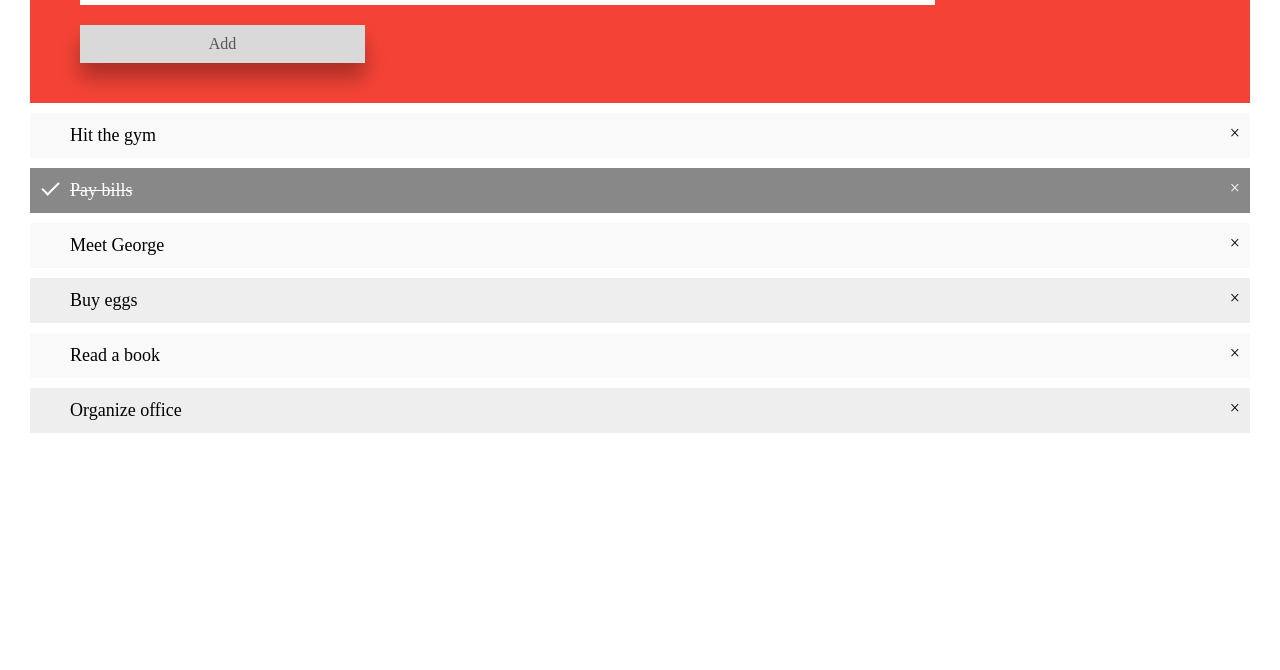
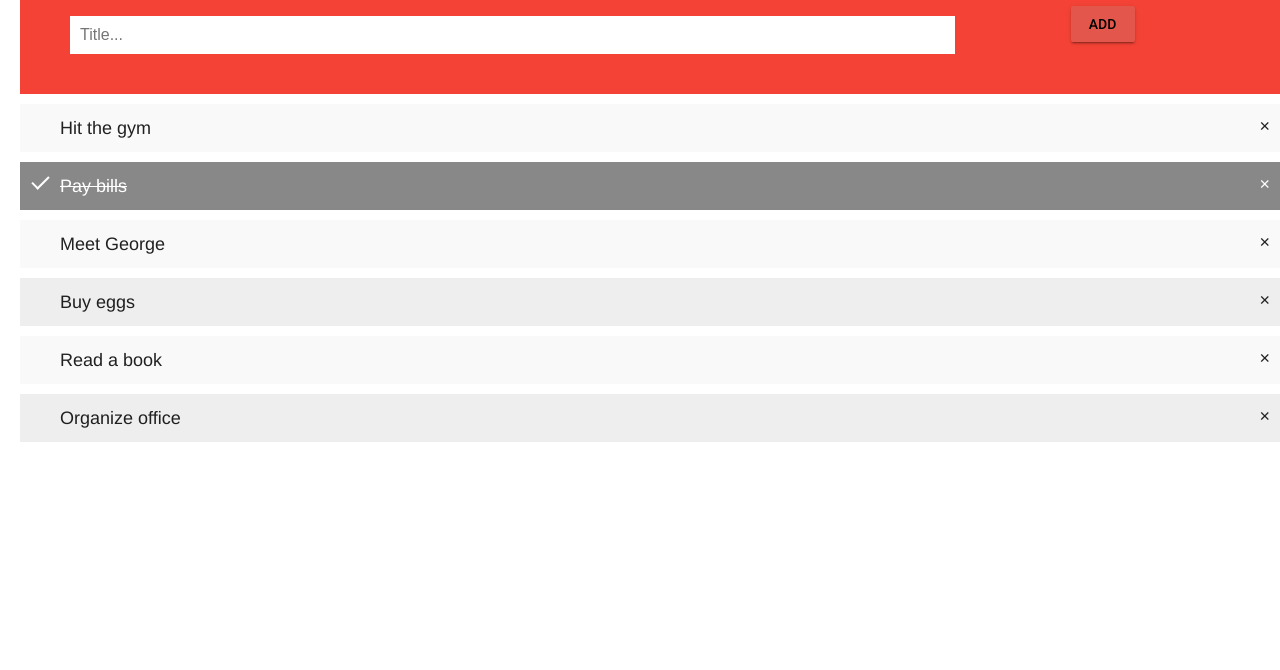
Before and after one commit to alisonramer/task-manager, a plain HTML site: page index.html in a window 1280 px wide. Shown: the part 140-810 px from the top of the page. Drawn offline with nearby package versions, Linux system fonts and the light colour scheme.

Commit message:
adding material design elements, font

```diff
--- a/index.html
+++ b/index.html
@@ -4,7 +4,7 @@
 <div id="myDIV" class="header">
   <h2>My To Do List</h2>
   <input type="text" id="myInput" placeholder="Title...">
-  <span onclick="newElement()" class="addBtn">Add</span>
+  <span onclick="newElement()" class="mdl-button mdl-js-button mdl-button--raised mdl-js-ripple-effect">Add</span>
 </div>
 
 <ul id="myUL">
@@ -18,4 +18,7 @@
 
 <script src="/taskmanager.js"></script>
 <script src="https://ajax.googleapis.com/ajax/libs/jquery/3.1.0/jquery.min.js"></script>
-<script type="text/javascript" src="js/materialize.min.js"></script>
+<link rel="stylesheet" href="https://fonts.googleapis.com/icon?family=Material+Icons">
+<link rel="stylesheet" href="https://code.getmdl.io/1.3.0/material.indigo-pink.min.css">
+<script defer src="https://code.getmdl.io/1.3.0/material.min.js"></script>
+<link rel="stylesheet" href="http://fonts.googleapis.com/css?family=Roboto:300,400,500,700" type="text/css">
--- a/style/style.css
+++ b/style/style.css
@@ -105,8 +105,6 @@ input {
     text-align: center;
     font-size: 16px;
     cursor: pointer;
-    transition: 0.3s;
-    box-shadow: 0 15px 20px rgba(0, 0, 0, 0.3);
 }
 
 .addBtn:hover {
```
